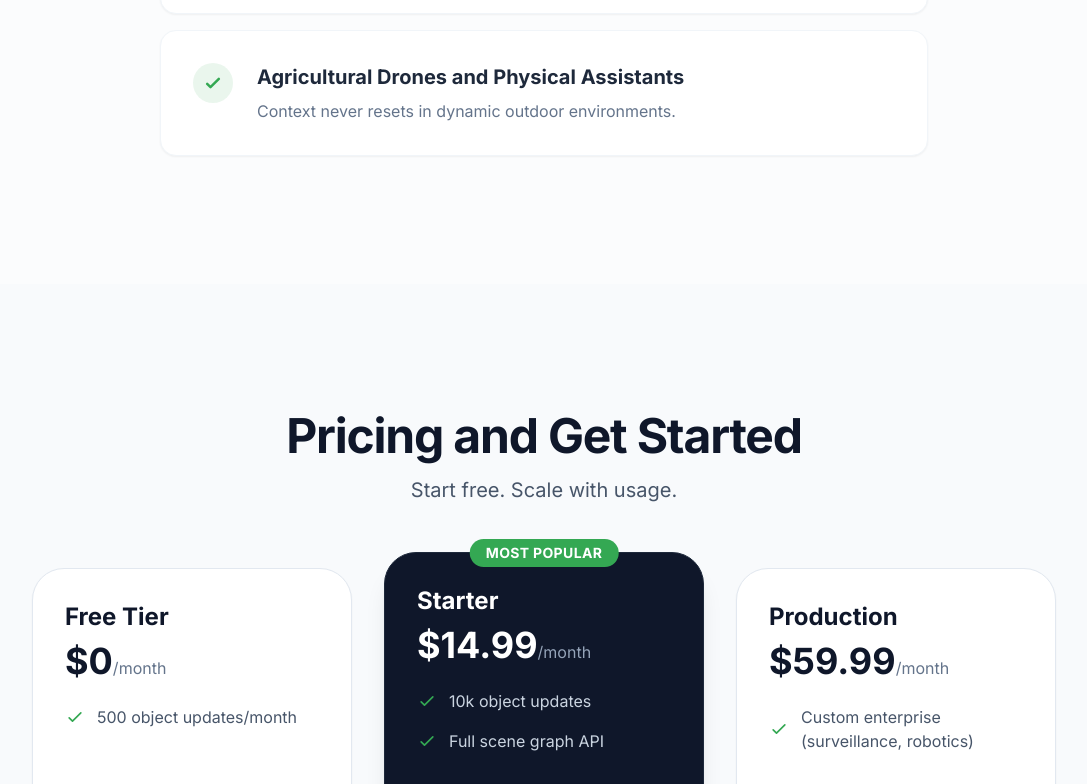
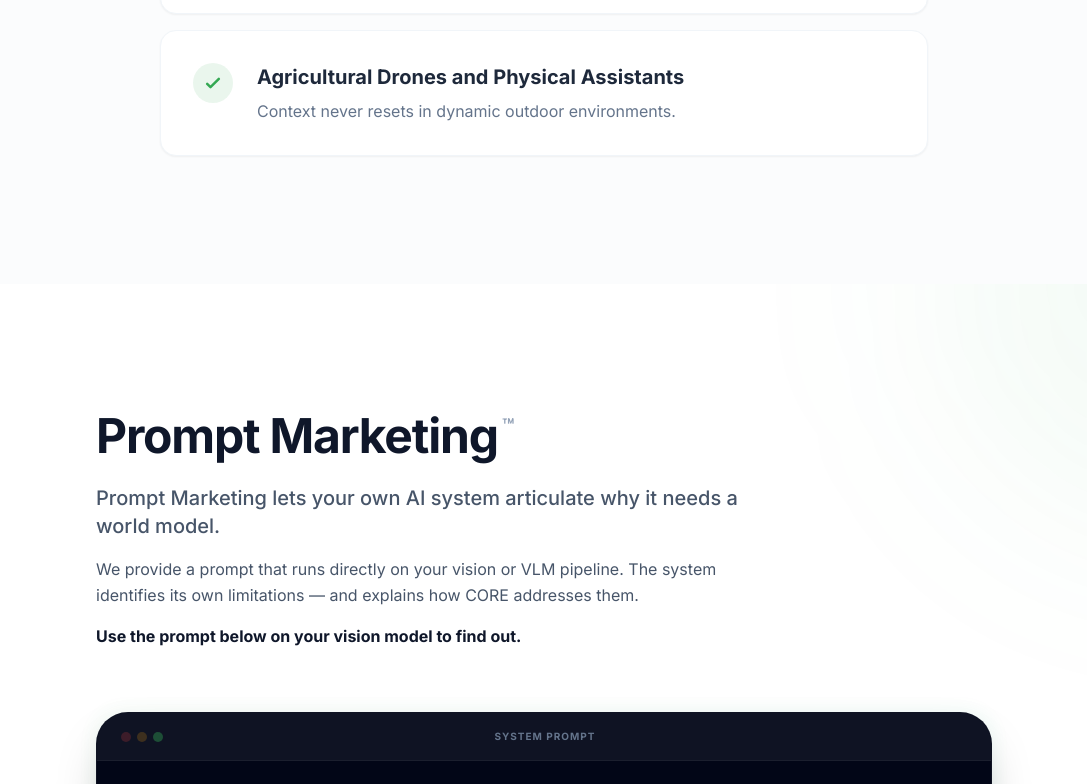
Before and after one commit to starnetxx/core-ai-frontend, a React (Vite) app in the folder corelandingpage-main/: page / in a window 1280 px wide. Shown: the part 3809-4593 px from the top of the page, without its empty margins (96-1183 px from the left). Built offline with nearby package versions, Linux system fonts and the light colour scheme; no server answers.

Commit message:
fix: restore PromptMarketing section

```diff
--- a/corelandingpage-main/App.tsx
+++ b/corelandingpage-main/App.tsx
@@ -5,6 +5,7 @@ import { Hero } from './components/Hero';
 import { ProblemSolutionSection } from './components/ProblemSolutionSection';
 import { Benefits } from './components/Benefits';
 import { UseCases } from './components/UseCases';
+import { PromptMarketing } from './components/PromptMarketing';
 import { HowItWorks } from './components/HowItWorks';
 import { PricingSection } from './components/PricingSection';
 import { About } from './components/About';
@@ -128,6 +129,7 @@ const App: React.FC = () => {
         <HowItWorks />
         <Benefits />
         <UseCases />
+        <PromptMarketing />
         <PricingSection onGetStarted={navigateToAuth} />
         <About />
         <CTA onTryDemo={navigateToAuth} onContactClick={handleContactClick} />
```
